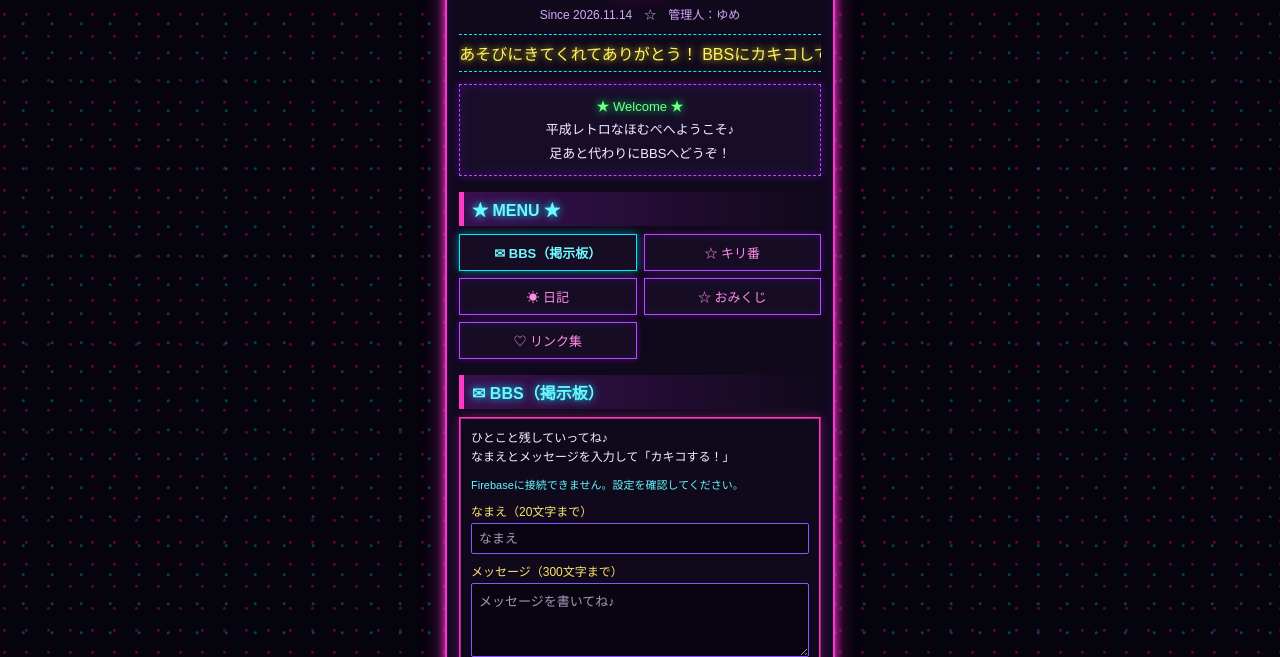
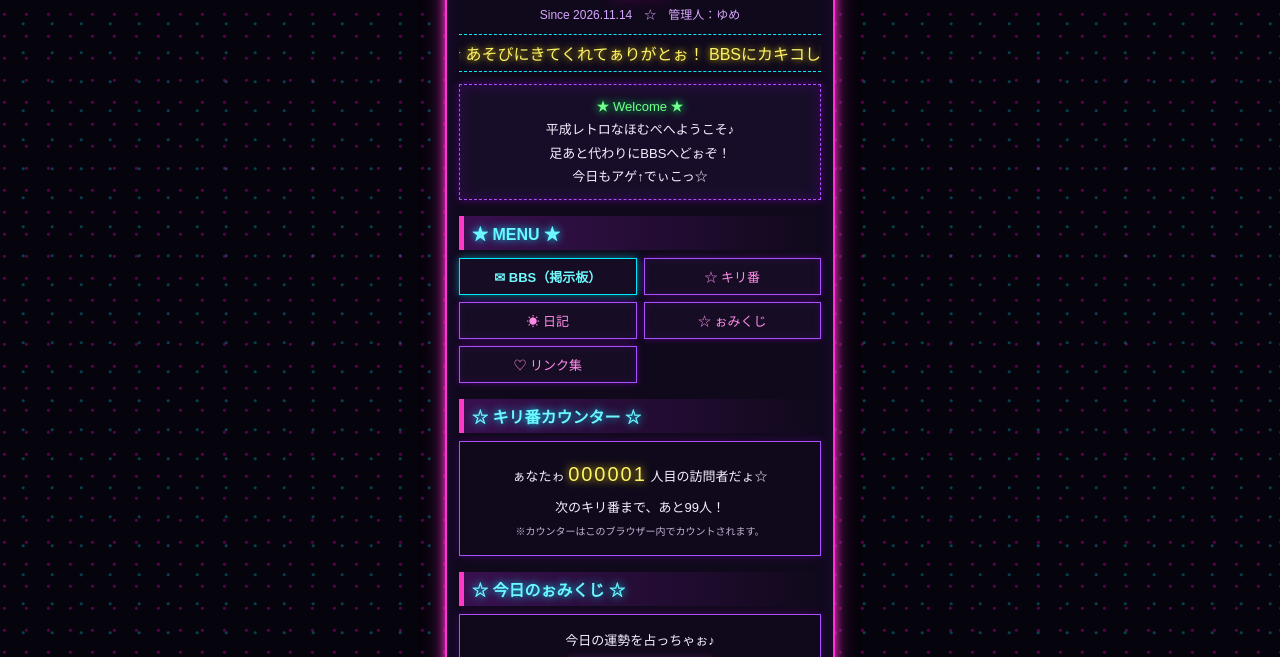
Before and after one commit to SJrenkoncutlet/heisei_hompe_02, a plain HTML site: page index.html in a window 1280 px wide. Shown: the part 143-800 px from the top of the page. Drawn offline with Linux system fonts and the light colour scheme.

Commit message:
Add retro keitai kiriban counter and omikuji

```diff
--- a/index.html
+++ b/index.html
@@ -113,6 +113,21 @@
     .menu a:hover, .menu a:focus-visible { background: #321143; outline: 1px solid #62f7ff; }
     .menu .bbs-link { border-color: #00eaff; color: #70fbff; box-shadow: 0 0 8px #00dfff88; font-weight: bold; }
 
+    .feature-box {
+      padding: 10px;
+      border: 1px ridge #a950ff;
+      background: #10091b;
+      box-shadow: 0 0 9px #a000ff44;
+      text-align: center;
+      font-size: 13px;
+      line-height: 1.8;
+    }
+
+    .feature-box p { margin: 4px 0; }
+    .counter-number { color: #fff36b; font-size: 20px; letter-spacing: 2px; text-shadow: 0 0 8px #ffe600; }
+    .feature-note { color: #c6b3d5; font-size: 10px; }
+    .fortune-result { min-height: 3em; margin: 10px 0 0; color: #72ff8d; text-shadow: 0 0 7px #00ff4c; font-weight: bold; }
+
     .board {
       padding: 10px;
       border: 2px ridge #ff39c8;
@@ -185,30 +200,49 @@
     <div class="subtitle">Since 2026.11.14　☆　管理人：ゆめ</div>
 
     <div class="ticker" aria-label="お知らせ">
-      <span>☆★☆ あそびにきてくれてありがとう！ BBSにカキコしてね♪ ☆★☆ ゆっくりしていってね ☆★☆</span>
+      <span>☆★☆ あそびにきてくれてぁりがとぉ！ BBSにカキコしてね♪ ☆★☆ ゆっくりしてってね ☆★☆</span>
     </div>
 
     <div class="welcome">
       <span class="blink">★ Welcome ★</span><br>
       平成レトロなほむぺへようこそ♪<br>
-      足あと代わりにBBSへどうぞ！
+      足あと代わりにBBSへどぉぞ！<br>
+      <span>今日もアゲ↑でぃこっ☆</span>
     </div>
 
     <h2 class="section-title">★ MENU ★</h2>
     <nav aria-label="メニュー">
       <ul class="menu">
         <li><a class="bbs-link" href="#bbs">✉ BBS（掲示板）</a></li>
-        <li><a class="coming-soon" href="#kiriban">☆ キリ番</a></li>
+        <li><a href="#kiriban">☆ キリ番</a></li>
         <li><a class="coming-soon" href="#diary">☀ 日記</a></li>
-        <li><a class="coming-soon" href="#omikuji">☆ おみくじ</a></li>
+        <li><a href="#omikuji">☆ ぉみくじ</a></li>
         <li><a class="coming-soon" href="#links">♡ リンク集</a></li>
       </ul>
     </nav>
 
+    <section id="kiriban" aria-labelledby="kiriban-title">
+      <h2 class="section-title" id="kiriban-title">☆ キリ番カウンター ☆</h2>
+      <div class="feature-box">
+        <p>ぁなたゎ <span class="counter-number" id="kiriban-count">000001</span> 人目の訪問者だょ☆</p>
+        <p id="kiriban-message" aria-live="polite">次のキリ番まで、あと99人！</p>
+        <p class="feature-note">※カウンターはこのブラウザー内でカウントされます。</p>
+      </div>
+    </section>
+
+    <section id="omikuji" aria-labelledby="omikuji-title">
+      <h2 class="section-title" id="omikuji-title">☆ 今日のぉみくじ ☆</h2>
+      <div class="feature-box">
+        <p>今日の運勢を占っちゃぉ♪</p>
+        <button class="submit" id="omikuji-button" type="button">ぉみくじを引く！</button>
+        <p class="fortune-result" id="omikuji-result" aria-live="polite">ボタンを押してね☆</p>
+      </div>
+    </section>
+
     <section id="bbs" aria-labelledby="bbs-title">
       <h2 class="section-title" id="bbs-title">✉ BBS（掲示板）</h2>
       <div class="board">
-        <p class="board-intro">ひとこと残していってね♪<br>なまえとメッセージを入力して「カキコする！」</p>
+        <p class="board-intro">ひとこと残してってね♪<br>なまえとメッセージを入力して「カキコする！」</p>
         <p class="connection" id="connection">掲示板を準備しています…</p>
         <form id="post-form">
           <label for="nickname">なまえ（20文字まで）</label>
@@ -236,6 +270,38 @@
     const postsList = document.querySelector("#posts");
     const status = document.querySelector("#status");
     const connection = document.querySelector("#connection");
+
+    // Visit count is intentionally stored locally in this browser, not shared across visitors.
+    let visitCount = 1;
+    try {
+      visitCount = Math.max(0, Number(localStorage.getItem("heisei-hompe-visits")) || 0) + 1;
+      localStorage.setItem("heisei-hompe-visits", String(visitCount));
+    } catch (error) {
+      console.warn("訪問カウンターを保存できませんでした。", error);
+    }
+    document.querySelector("#visitor-count").textContent = String(visitCount).padStart(6, "0");
+    document.querySelector("#kiriban-count").textContent = String(visitCount).padStart(6, "0");
+    const kiribanStep = 100;
+    const kiribanMessage = document.querySelector("#kiriban-message");
+    if (visitCount % kiribanStep === 0) {
+      kiribanMessage.textContent = `☆★ キリ番 ${visitCount} HIT！踏んでくれてぁりがとぉ♪ ★☆`;
+    } else {
+      const remaining = kiribanStep - (visitCount % kiribanStep);
+      kiribanMessage.textContent = `次のキリ番まで、あと${remaining}人！`;
+    }
+
+    const fortunes = [
+      ["大吉", "超ラッキー☆好きな人にメッセ送るとイイことぁるカモ！"],
+      ["中吉", "ぃぃコトありそぅ♪笑顔でぃれば運気アゲ↑"],
+      ["小吉", "マイペースが◎！焦らずぃこぉ☆"],
+      ["吉", "友だちとのおしゃべりがハッピーのカギだょ♪"],
+      ["末吉", "これから運気上昇ちぅ↑明日はもっとイイ日！"],
+      ["凶", "ムリゎ禁物！甘ぃもの食べて元気チャージ☆"]
+    ];
+    document.querySelector("#omikuji-button").addEventListener("click", () => {
+      const [rank, message] = fortunes[Math.floor(Math.random() * fortunes.length)];
+      document.querySelector("#omikuji-result").textContent = `【${rank}】${message}`;
+    });
 
     // Your web app's Firebase configuration
     const firebaseConfig = {
@@ -353,7 +419,7 @@
       try {
         await addPost({ nickname, message });
         form.reset();
-        status.textContent = "カキコありがとう♪";
+        status.textContent = "カキコありがとぉ♪";
       } catch (error) {
         console.error("掲示板への投稿に失敗しました。", error);
         status.textContent = "投稿できませんでした。接続やFirebaseの設定をご確認ください。";
@@ -365,7 +431,7 @@
     document.querySelectorAll(".coming-soon").forEach(link => {
       link.addEventListener("click", event => {
         event.preventDefault();
-        status.textContent = "このページは準備中です♪";
+        status.textContent = "このページゎ準備ちぅだょ♪";
       });
     });
   </script>
```
